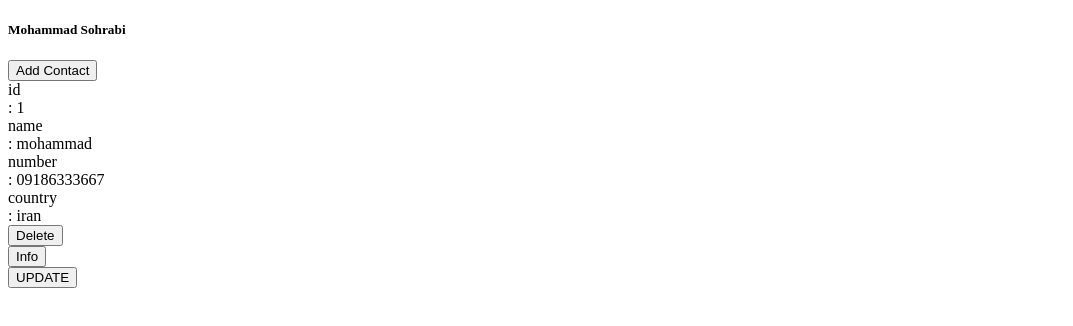
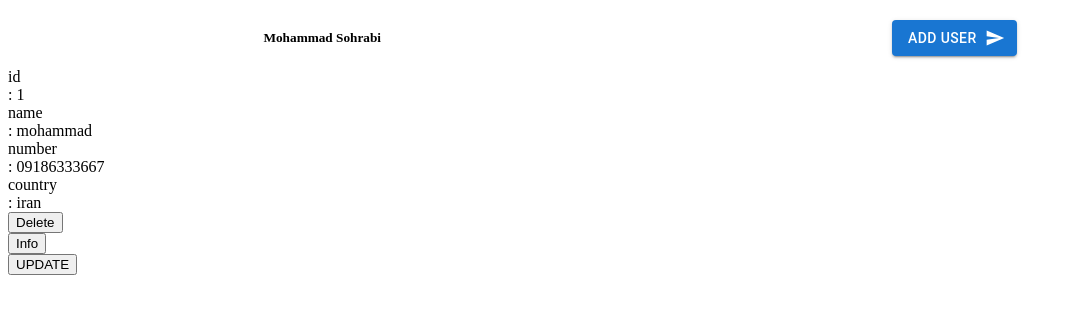
Before and after one commit to mohammadsohrabi2021/phone-redux, a React (Create React App) app: page / in a window 1280 px wide. Shown: the top 326 px of the page, without its empty margins (0-1073 px from the left). Built offline with nearby package versions, Linux system fonts and the light colour scheme.

Commit message:
add style homeHrader

```diff
--- a/src/Componenets/Home/HomeHeader.jsx
+++ b/src/Componenets/Home/HomeHeader.jsx
@@ -1,18 +1,21 @@
 import React from 'react';
 import { Link } from 'react-router-dom';
+import{ Button } from '@mui/material';
+import SendIcon from '@mui/icons-material/Send';
+import { Grid } from '@mui/material';
 
 function HomeHeader() {
     return (
-        <div>
+        <Grid container justifyContent={'space-around'} alignItems={'center'}>
             <h5>Mohammad Sohrabi</h5>
-            <div>
-                <Link to={'/addContact'}>
-                     <button>
-                        Add Contact
-                     </button>
+            <Grid>
+                <Link  to={'/addContact'} >
+                     <Button   variant="contained"  endIcon={<SendIcon />}>
+                        Add User
+                     </Button>
                 </Link>
-            </div>
-        </div>
+            </Grid>
+        </Grid>
     );
 }
 
```
